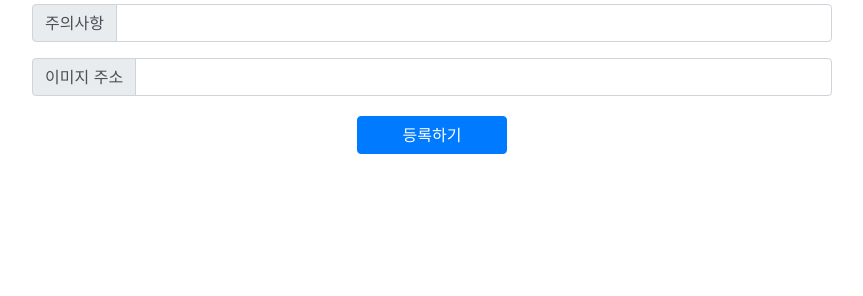
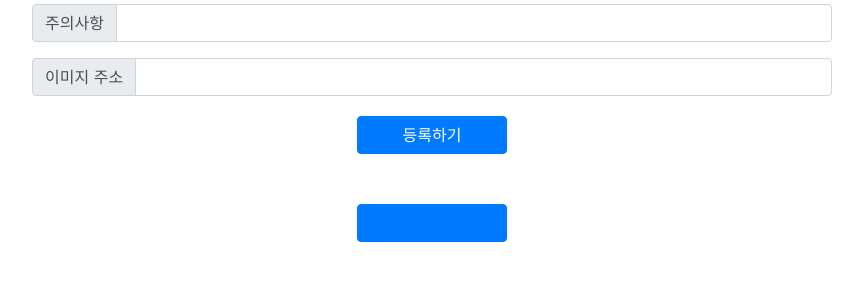
Before and after one commit to Mu-jun/SpartaWebMaking, a Flask app: page / in a window 1280 px wide. Shown: the part 504-800 px from the top of the page, without its empty margins (208-1071 px from the left). Run offline with Flask 2, Linux system fonts and the light colour scheme; some libraries are stand-ins or nearby versions.

Commit message:
totheloginbutton

```diff
--- a/templates/index.html
+++ b/templates/index.html
@@ -161,6 +161,7 @@
 </div>
 
 <button type="button" onclick="save_tea()" class="btn btn-primary btn-save">등록하기</button>
+<button type="button" onclick="" class="btn btn-primary btn-save"><a href="http://localhost:5000/sign"> 로그인 페이지로 </a></button>
 
 
 
@@ -215,6 +216,8 @@
 
             }
 
+
+
         })
     }
 
```
